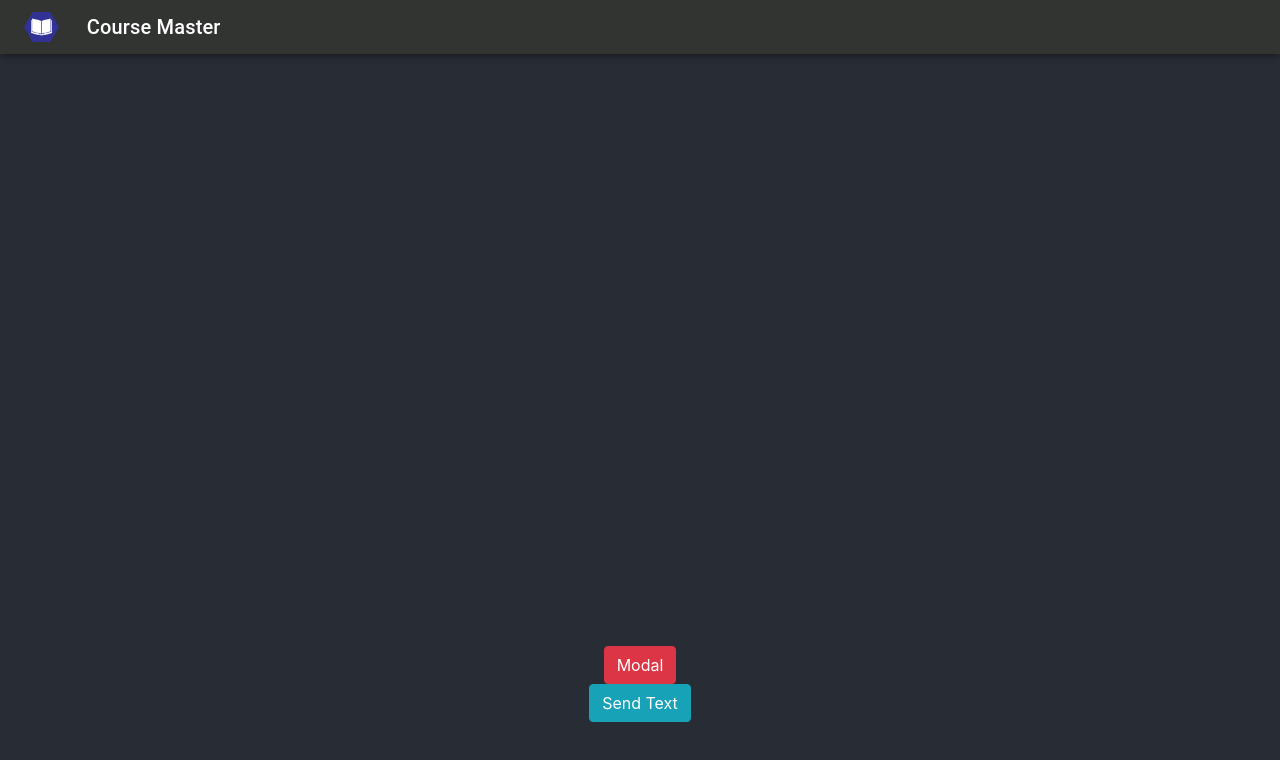
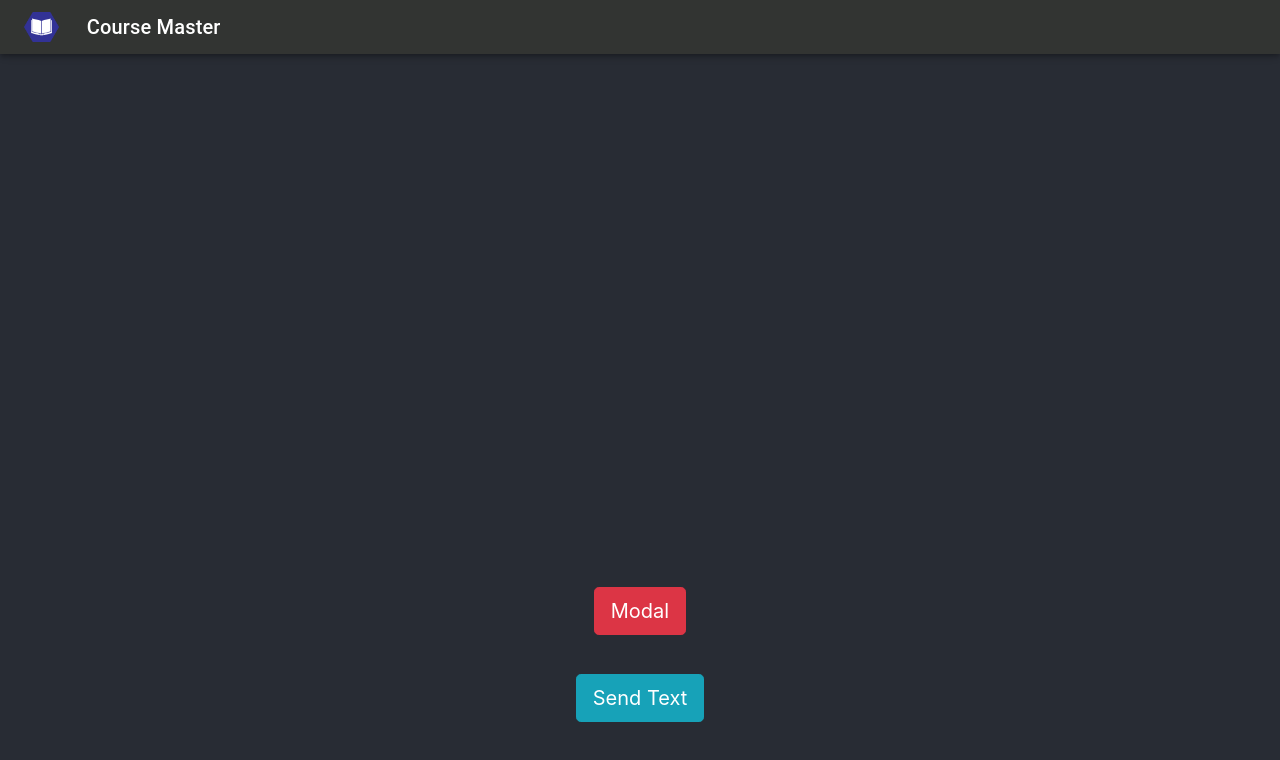
Before and after one commit to EllissaPeterson/hack-k-state-2019, a React (Create React App) app in the folder coursePlanner/: page / in a window 1280 px wide. Shown: the top 760 px of the page. Built offline with nearby package versions, Linux system fonts and the light colour scheme.

Commit message:
more modal

```diff
--- a/coursePlanner/package.json
+++ b/coursePlanner/package.json
@@ -8,6 +8,7 @@
     "js-base64": "^2.5.1",
     "prop-types": "^15.7.2",
     "react": "^16.11.0",
+    "react-bootstrap": "^1.0.0-beta.14",
     "react-dom": "^16.8.6",
     "react-drag-drop-container": "^6.1.1",
     "react-draggable": "^4.1.0",
--- a/coursePlanner/src/App.js
+++ b/coursePlanner/src/App.js
@@ -3,6 +3,7 @@ import './App.css';
 import CHeader from './components/CustomHeader.js'
 import {Button} from 'reactstrap';
 import ModalExample from './components/ModalExample.js'
+import {Container, Row, Col} from 'react-bootstrap';
 
 export default class App extends React.Component {
   constructor(props) {
@@ -46,7 +47,15 @@ export default class App extends React.Component {
         <header className="App-header">
           <CHeader/>
           <ModalExample buttonLabel="Modal"/>
-          <Button color="info" onClick={this.sendText(this.state.name)}>Send Text</Button>
+          <br/>
+          <Button color="info" onClick={this.sendText(this.state.name)} size="lg">Send Text</Button>
+          <Container>
+            <Row>
+              <Col>
+
+              </Col>
+            </Row>
+          </Container>
           <br/>
           <br/>
         </header>
--- a/coursePlanner/src/components/ModalExample.js
+++ b/coursePlanner/src/components/ModalExample.js
@@ -13,7 +13,7 @@ const ModalExample = (props) => {
 
   return (
     <div>
-      <Button color="danger" onClick={toggle}>{buttonLabel}</Button>
+      <Button color="danger" onClick={toggle} size="lg">{buttonLabel}</Button>
       <Modal isOpen={modal} toggle={toggle} className={className}>
           <br/>
           <br/>
```
Also changed, not shown: 1 other file (tests, documents, lock files or other folders).
